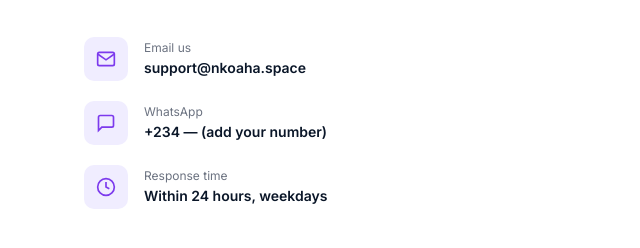
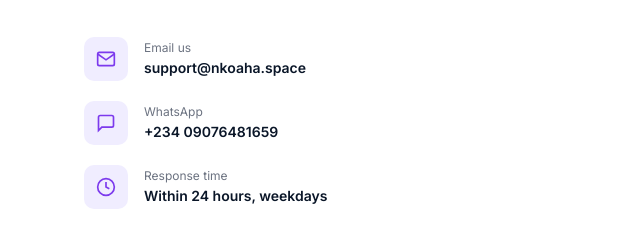
Before and after one commit to kwesike/NkoahaWebsite, a plain HTML site: page index.html in a window 1280 px wide. Shown: the part 4663-4911 px from the top of the page, 0-640 px from the left. Drawn offline with Linux system fonts and the light colour scheme.

Commit message:
uppdatted

```diff
--- a/index.html
+++ b/index.html
@@ -1085,7 +1085,7 @@
             </div>
             <div>
               <div class="channel-label">WhatsApp</div>
-              <div class="channel-value">+234 — (add your number)</div>
+              <div class="channel-value">+234 09076481659</div>
             </div>
           </div>
           <div class="channel">
```
